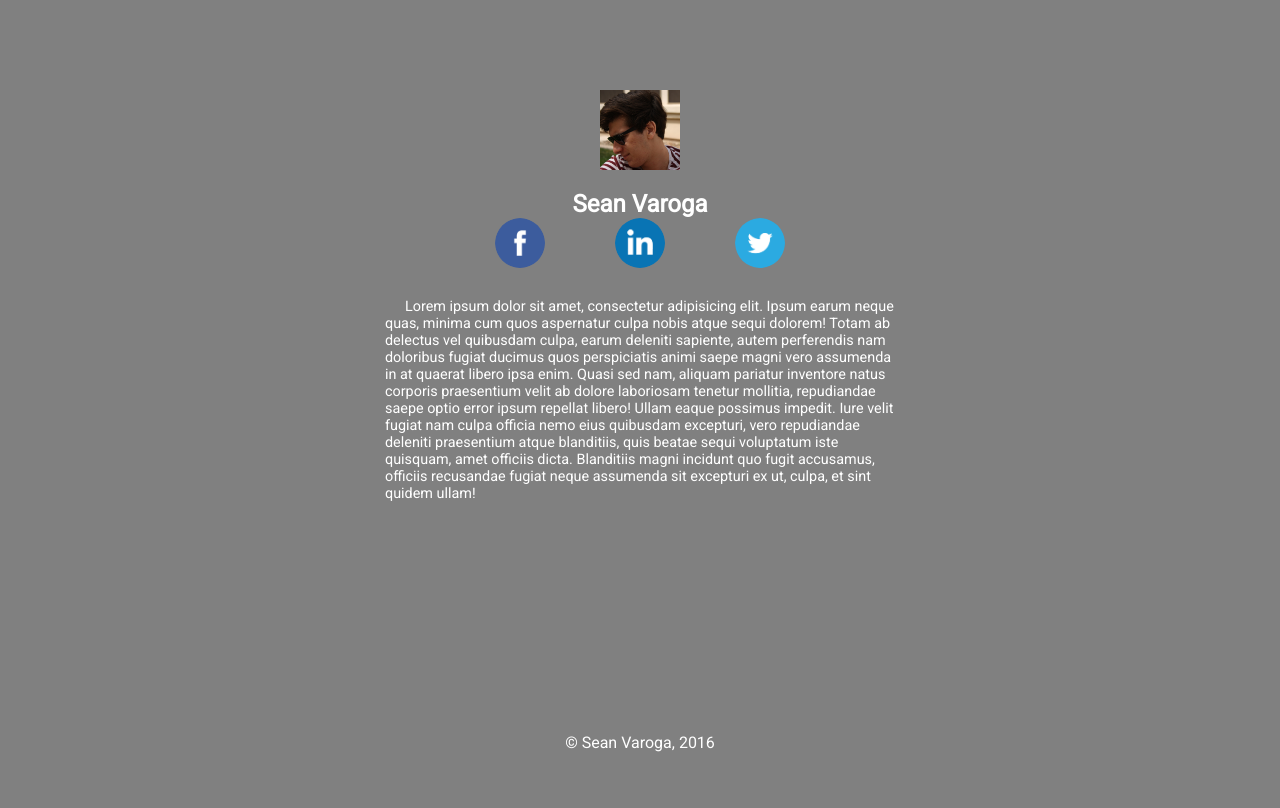
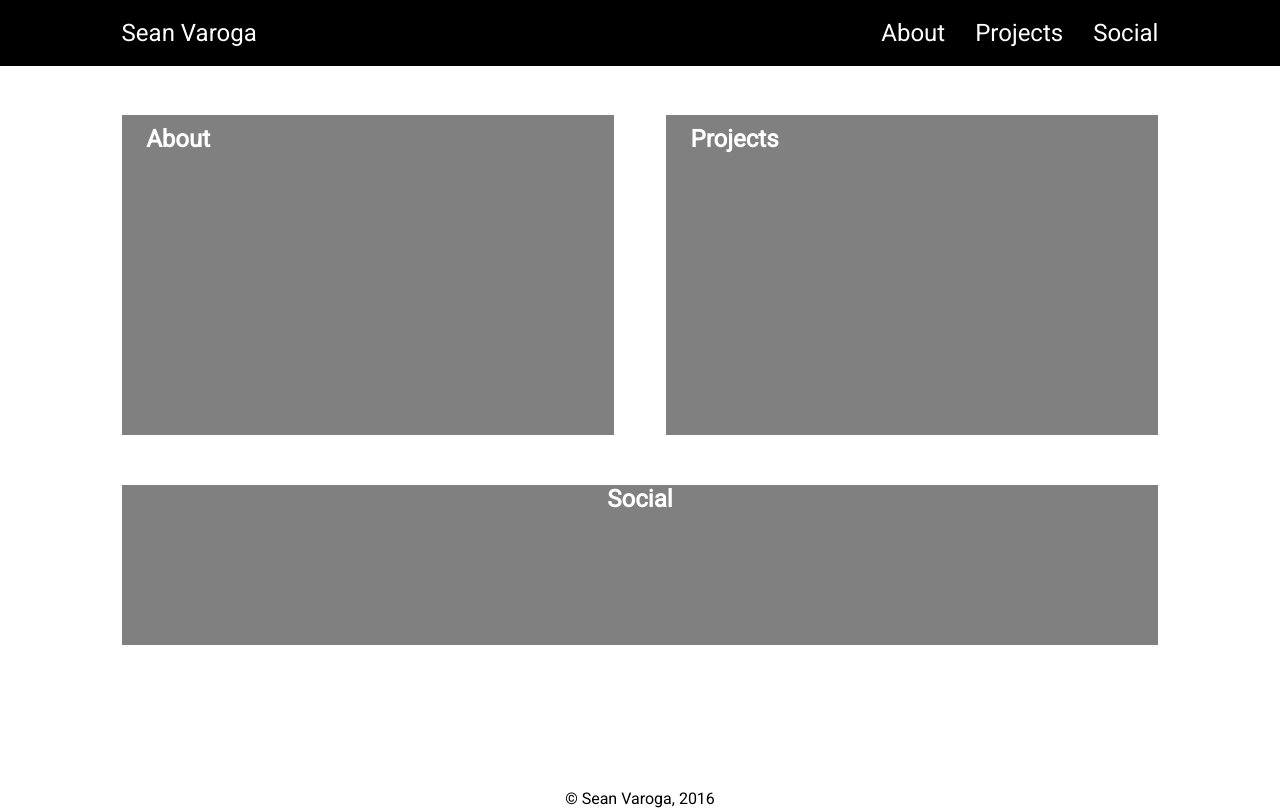
Before and after one commit to SeanVaroga/seanvaroga.github.io, a plain HTML site: page development.html in a window 1280 px wide. Drawn offline with nearby package versions, Linux system fonts and the light colour scheme.

Commit message:
Added Development & Development2
Added Development & Development2

```diff
--- a/app.js
+++ b/app.js
@@ -1,6 +1,8 @@
 var $windowHeight = parseInt($(window).height());
 var $midHeight = parseInt($(".middle").height());
 var $topBottomHeight = ($windowHeight - $midHeight)/2;
+var $elementWidth = $(".name").outerWidth() + $(".site-anchors").outerWidth();
+var $centerWidth = $(window).width() - $elementWidth;
 $(".top, .bottom").css("height",$topBottomHeight);
 
 $(window).resize(function() {
@@ -9,3 +11,12 @@ $(window).resize(function() {
 	var $topBottomHeight = ($windowHeight - $midHeight)/2;
 	$(".top, .bottom").css("height",$topBottomHeight);
 });
+
+$(".body-content").css("margin-top",$("#nav").outerHeight());
+console.log($(".name").outerWidth());
+console.log($(".filler-text").outerWidth());
+console.log($(".site-anchors").outerWidth());
+console.log($(window).width());
+// $(".filler-text").css("width","1052px").css("padding","0");
+console.log($("#nav").outerWidth());
+console.log($centerWidth);
--- a/css/development.css
+++ b/css/development.css
@@ -1,174 +1,179 @@
-/* General */
-
 * {
+	padding: 0;
 	margin: 0;
-	padding: 0;
-	// border: 1px solid red;
 	font-size: 16px;
-	font-family: 'Roboto', sans-serif;
+	/* border: 1px solid red; */
+	font-family: Roboto;
 }
 
-html {
-	// background-image: url("../images/background.jpeg");
-	// background-size: 100%;
-	// background-repeat: no-repeat;
-	// background-color: #141611;
-	background-color: grey;
-	height: 100VH;
+#nav {
+	width: 100%;
+	color: white;
+	background-color: black;
+	display: block;
+	text-align: center;
+	position: fixed;
+	top: 0;
 }
 
-/* Full Contact Card Styles */
-
-.contact-card {
-	width: 600px;
-	margin: 10VH auto 0;
+#nav {
+	position: fixed;
+	width: 100%;
+	z-index: 2;
+	padding: 1.5% 0;
 }
 
-@media (max-width: 600px) {
-
-	.contact-card {
-		width: 100%;
-		margin: 3VH auto 0;
+.nav-content {
+	width: 81%;
+	margin: 0 9.5%;
+	display: flex;
+	justify-content: space-between;
 }
 
+.name,
+.site-anchors {
+	width: 50%;
 }
 
-@media (max-height: 420px) {
-
-	.contact-card {
-		margin: 1VH auto 0;
-	}
+.site-anchors li {
+	display: inline-block;
 }
 
-/*--------------
-/ HEADER
-/-------------*/
-
-/* Header Image */
-
-.profile-pic {
-	padding: 10px 0;
-	width: 100%;
+.name,
+.site-anchors li a {
+	font-size: 24px;
 }
 
-@media (max-width: 600px) {
-
-	.profile-pic {
-		padding: 5px 0;
+.name {
+	text-align: left;
 }
 
+.site-anchors {
+	text-align: right;
 }
 
-.header-img {
-	width: 80px;
-	display: block;
-	margin: 0 auto;
+.site-anchors li {
+	margin-left: 30px;
 }
 
-/* Header - Name */
+/* BODY CONTENT */
 
-.contact-card h1 {
+/*----------------
+/
+/ BODY CONTENT
+/
+/---------------*/
+
+/* Content Block Styles */
+
+.body-content {
 	display: block;
-	font-size: 1.5em;
-	margin: 10px 0 0;
-	text-align: center;
-	color: white;
+	width: 90%;
+	margin: 0 5%;
 }
 
-@media (max-width: 600px) {
-
-	.contact-card h1 {
-		margin: 5px 0 0;
-		font-size: 1.4em;
+.flex-containers {
+	display: flex;
+	justify-content: space-between;
 }
 
+
+.content-section {
+	margin-top: 50px;
+	width: 90%;
+	margin: 0 5%;
+	padding-top: 50px;
 }
 
-/* Social Icons */
-
-.social-list {
-	margin: 0 auto;
+.about,
+.projects {
+	width: 47.5%;
+	text-align: center;
+	background-color: gray;
+	color: white;
+	height: 40VH;
+	display: inline-block;
 }
 
-.logo {
-	width: 50px;
-	vertical-align: top;
-	border-radius: 100%;
+.social {
+	display: block;
+	width: 100%;
+	text-align: center;
+	background-color: gray;
+	color: white;
+	height: 20VH;
+	margin: 50px 0 0;
 }
 
-.social-list {
-	max-width: 60%;
+/* About Styling */
+
+.about-content {
+	width: 90%;
+	margin: 10px 5%;
 }
 
-.social-logos {
-	display: flex;
-	justify-content: space-around;
+.about-img,
+.about-p1 {
+	margin-top: 10px;
+	display: inline-block;
 }
 
-.social-logos li,
-.social-logos a {
-	display: inline-block;
-	border-radius: 100%;
+.about-header {
+	font-size: 24px;
+	text-align: left;
 }
 
-.social-logos li {
-	margin: 0 10px;
+.about-p1 {
+	border: 1px solid red;
+	margin-top: 10px;
+	text-align: left;
+	text-indent: 15px;
+	width: 75%;
+	margin-right: 4.70751%;
+	clear: left;
 }
 
-// @media (max-width: 600px) {
-
-// 	.logo {
-// 		width: 40px;
-// 	}
-
-// 	.social-logos {
-// 		padding: 20px 0 5px;
-// 		width: 300px;
-// 	}
-
-// }
-
-/* Body */
-
-.body-p {
-	font-size: 0.9em;
-	width: 85%;
-	margin: 30px auto 10px;
-	text-indent: 20px;
-	min-height: calc(100VH - 380px);
-	color: white;
+.about-img {
+	width: 20%;
+	float: right;
 }
 
-@media (max-width: 600px) {
+/* Projects Styling */
 
-	.content-body {
-		min-height: calc(100VH - 280px);
+.projects-content {
+	width: 90%;
+	margin: 10px 5%;
 }
 
+.projects-header {
+	font-size: 24px;
+	text-align: left;
 }
 
-/* Footer */
+/* Social Styling */
 
-.main-footer {
-	text-align: center;
-	padding: 5px 0;
-	color: white;
+.social-content {
+	width: 90%;
+	margin: 10px 5%;
 }
 
-.button {
-	width: 40%;
-	display: block;
-	margin: 0 auto;
-	margin-top: 20px;
+.social-header {
+	font-size: 24px;
+	text-align: center;
 }
 
-.img-a {
-	width: 80px;
-	display: block;
-	margin: 0 auto;
+/*----------------
+/
+/ FOOTER
+/
+/---------------*/
+
+.footer {
+	width: 90%;
+	margin: 0 5%;
+	padding-top: 18VH;
 }
 
-.profile-pic {
-	width: 80px;
-	margin: 0 auto;
+.footer p {
+	text-align: center;
 }
--- /dev/null
+++ b/css/development2.css
@@ -0,0 +1,142 @@
+* {
+	padding: 0;
+	margin: 0;
+	font-size: 16px;
+}
+
+#nav {
+	width: 100%;
+	color: white;
+	background-color: black;
+	display: block;
+	text-align: center;
+	position: fixed;
+	top: 0;
+}
+
+#nav {
+	position: fixed;
+	width: 100%;
+	z-index: 2;
+	padding: 1.5% 0;
+}
+
+.name,
+.site-anchors {
+	width: 50%;
+	display: inline-block;
+	// border: 1px solid red;
+}
+
+.name,
+.site-anchors,
+.site-anchors li {
+	display: inline-block;
+	margin: 0;
+	padding: 0;
+}
+
+.name,
+.site-anchors {
+	width: 48%;
+}
+
+.name,
+.site-anchors li {
+	font-size: 1.5em;
+	margin: 0 30px;
+}
+
+.name {
+	text-align: left;
+
+}
+
+.site-anchors {
+	list-style: none;
+	text-align: right;
+}
+
+.site-anchors li {
+	text-align: right;
+}
+
+.name,
+.site-anchors {
+	width: 45%;
+	display: inline-block;
+}
+
+.site-anchors {
+	margin-right: 0;
+	text-align: center;
+}
+
+.li-last {
+	margin-right: 0;
+}
+
+.nav-content {
+	width: 85%;
+	margin: 0 7.5%;
+	// border: 1px solid red;
+}
+
+.name {
+	margin: 0;
+	padding: 0;
+}
+
+.name,
+.site-anchors {
+	width: 50%;
+}
+
+.site-anchors {
+	text-align: right;
+	margin: 0;
+	padding: 0;
+}
+
+.site-anchors li {
+	margin: 0;
+}
+
+.site-anchors li {
+	margin-left: 30px;
+}
+
+a:link {
+	color: white;
+	text-decoration: none;
+	font-size: 24px;
+}
+
+a:visited {
+	color: white;
+}
+
+/* BODY CONTENT */
+
+.body-content {
+	display: block;
+	width: 90%;
+	margin: 0 5%;
+	border: 1px solid red;
+}
+
+.about,
+.projects,
+.social {
+	width: 95%;
+	text-align: center;
+	background-color: gray;
+	color: white;
+	height: 40VH;
+	display: inline-block;
+	margin: 0 2.5% 50px 2.5%;
+}
+
+.about {
+	margin-top: 50px;
+}
--- a/development.html
+++ b/development.html
@@ -3,53 +3,51 @@
 	<head>
 		<meta charset="UTF-8">
 		<meta name="viewport" content="width=device-width, initial-scale=1">
-		<title>Sean Varoga</title>
+		<title>Sean Varoga | Front End Developer</title>
 		<link href='https://fonts.googleapis.com/css?family=Roboto:400,300' rel='stylesheet' type='text/css'>
 		<link rel="stylesheet" href="css/development.css">
 		<script src="https://ajax.googleapis.com/ajax/libs/jquery/1.12.2/jquery.min.js"></script>
 	</head>
 
 	<body>
-		<div class="contact-card">
-			<div class="main-header">
-				<div class="profile-pic">
-					<!-- <a href="development.html" class="img-a">
-						<img src="images/Sean-header.jpg" alt="header-img" class="header-img">
-					</a> -->
-					<!-- <img src="images/Sean-header.jpg" alt="header-img" class="header-img" href="development.html"> -->
-					<a href="development.html"><img src="images/Sean-header.jpg" class="header-img" alt="Header Image"></a>
+		<div id="nav">
+			<div class="nav-content">
+				<p class="name">Sean Varoga</p>
+				<ul class="site-anchors">
+					<li><a>About</a></li><!--
+			 --><li><a>Projects</a></li><!--
+			 --><li><a>Social</a></li>
+				</ul>
+			</div>
+		</div>
+
+		<div class="body-content">
+			<div class="content-section">
+				<div class="flex-containers">
+					<div class="about">
+						<div class="about-content">
+							<h1 class="about-header">About</h1><!--
+					 --><!-- <p class="about-p1">I am a 20 year old Computer Information Systems major at the WP Carey School of Business at Arizona State University. To complement my studies in school, I also started to learn code through Treehouse. I picked up building websites in my free time, and have since learned HTML5, CSS, and Javascript.</p> --><!--
+					 --><!-- <img src="images/img-placeholder.jpg" class="about-img"> --><!--
+				--></div>
+					</div>
+					<div class="projects">
+						<div class="projects-content">
+							<h1 class="projects-header">Projects</h1>
+						</div>
+					</div>
 				</div>
-				<h1>Sean Varoga</h1>
-				<div class="social-list">
-					<ul class="social-logos">
-						<li>
-							<a href="http://facebook.com/SeanVaroga" class="facebook-link">
-								<img src="images/social/facebook.png" alt="facebook-img" class="logo facebook">
-							</a>
-						</li>
-						<li>
-							<a href="https://www.linkedin.com/in/sean-varoga-508212112">
-								<img src="images/social/linkedin.png" alt="linkedin-img" class="logo linkedin">
-							</a>
-						</li>
-						<li>
-							<a href="http://twitter.com/SeanVaroga">
-								<img src="images/social/twitter.png" alt="twitter-img" class="logo twitter">
-							</a>
-						</li>
-					</ul>
+				<div class="social">
+					<div class="social-content">
+						<h1 class="social-header">Social</h1>
+					</div>
 				</div>
 			</div>
+		</div>
 
-			<div class="content-body">
-				<p class="body-p">Lorem ipsum dolor sit amet, consectetur adipisicing elit. Ipsum earum neque quas, minima cum quos aspernatur culpa nobis atque sequi dolorem! Totam ab delectus vel quibusdam culpa, earum deleniti sapiente, autem perferendis nam doloribus fugiat ducimus quos perspiciatis animi saepe magni vero assumenda in at quaerat libero ipsa enim. Quasi sed nam, aliquam pariatur inventore natus corporis praesentium velit ab dolore laboriosam tenetur mollitia, repudiandae saepe optio error ipsum repellat libero! Ullam eaque possimus impedit. Iure velit fugiat nam culpa officia nemo eius quibusdam excepturi, vero repudiandae deleniti praesentium atque blanditiis, quis beatae sequi voluptatum iste quisquam, amet officiis dicta. Blanditiis magni incidunt quo fugit accusamus, officiis recusandae fugiat neque assumenda sit excepturi ex ut, culpa, et sint quidem ullam!</p>
-			</div>
-
-			<footer class="main-footer">
-				<p>&copy; Sean Varoga, 2016</p>
-			</footer>
-
-		</div>
+		<footer class="footer">
+			<p>&copy; Sean Varoga, 2016</p>
+		</footer>
 		<script src="app.js"></script>
 	</body>
 </html>
```
Also changed, not shown: development2.html (added, +37 -0 lines), images/img-placeholder.jpg (added), images/main-body.png (deleted), images/placeholder-header.png (deleted). Lines whose indentation alone changed are shown as unchanged.
